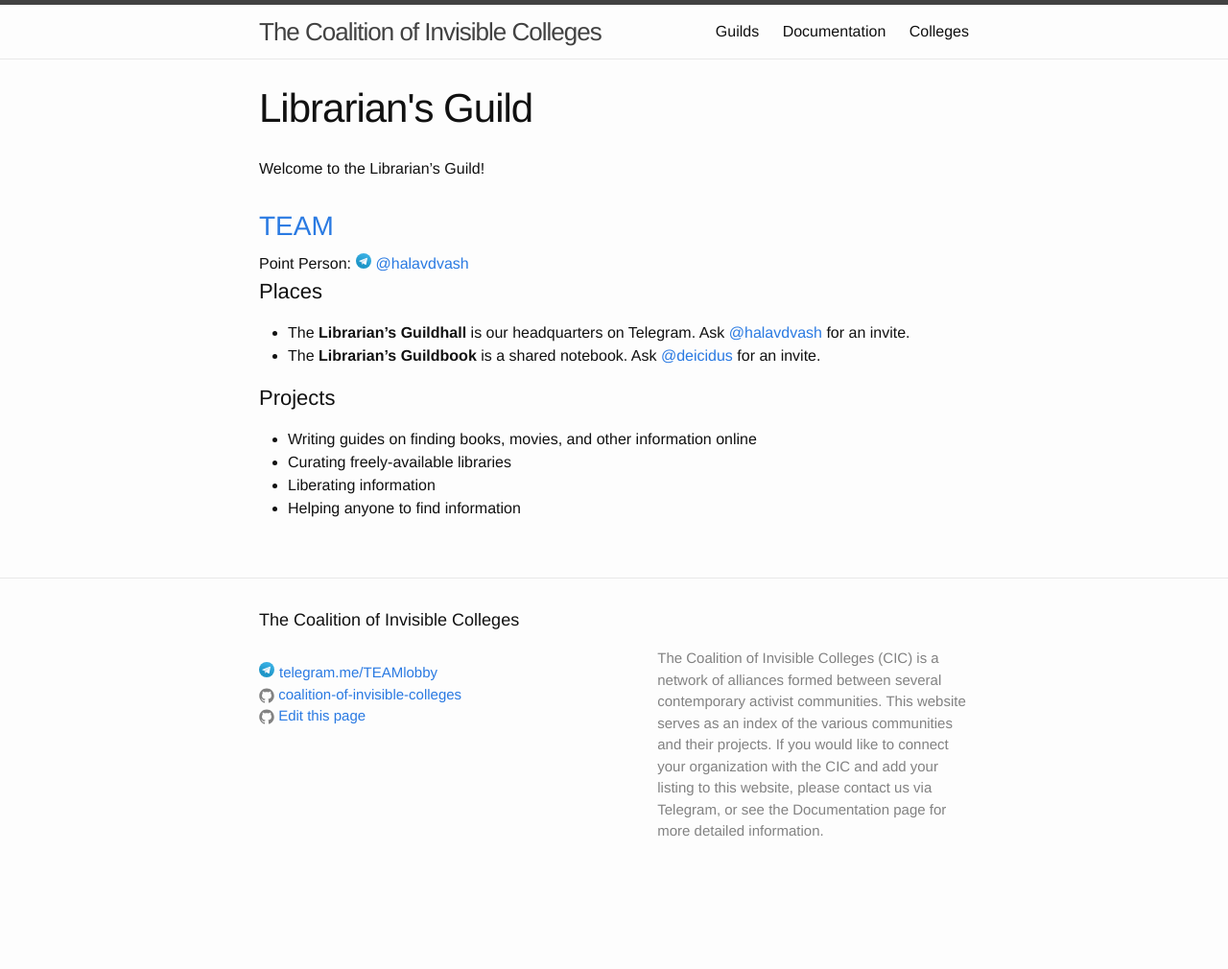
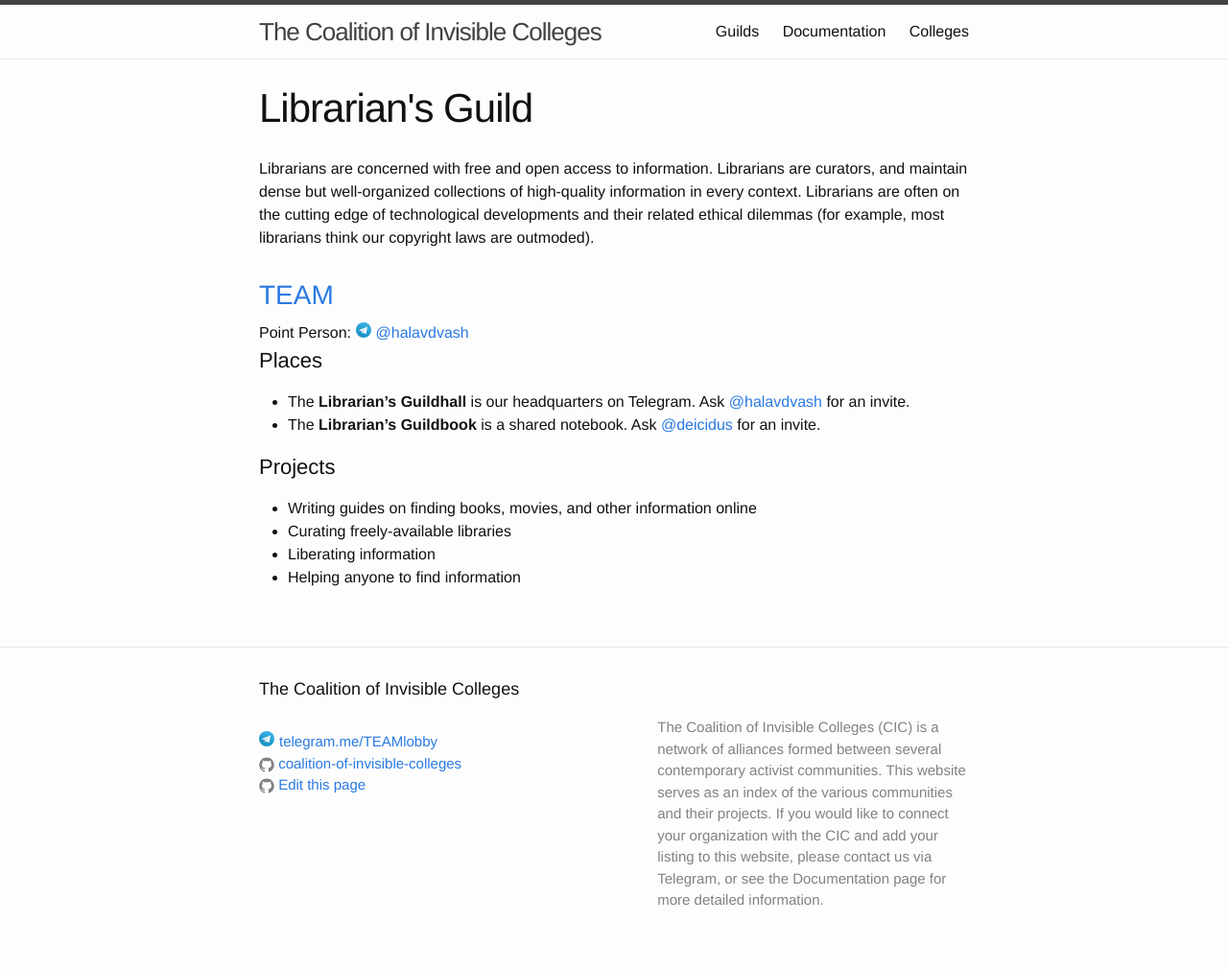
Before and after one commit to coalition-of-invisible-colleges/cic.github.io, a Jekyll site: the page built from guilds/librarians.md, in a window 1280 px wide. Shown: the whole page at 96% size. Built offline with Jekyll 4.4.1, drawn with Linux system fonts in a browser that asks for light colours; before the commit the page ends 938 px from its top, so only the background shows below that.

Commit message:
Added description

```diff
--- a/guilds/librarians.md
+++ b/guilds/librarians.md
@@ -4,4 +4,4 @@ title: Librarian's Guild
 guild: librarians
 permalink: /guilds/librarians/
 ---
-Welcome to the Librarian's Guild!
+Librarians are concerned with free and open access to information. Librarians are curators, and maintain dense but well-organized collections of high-quality information in every context. Librarians are often on the cutting edge of technological developments and their related ethical dilemmas (for example, most librarians think our copyright laws are outmoded).
```
